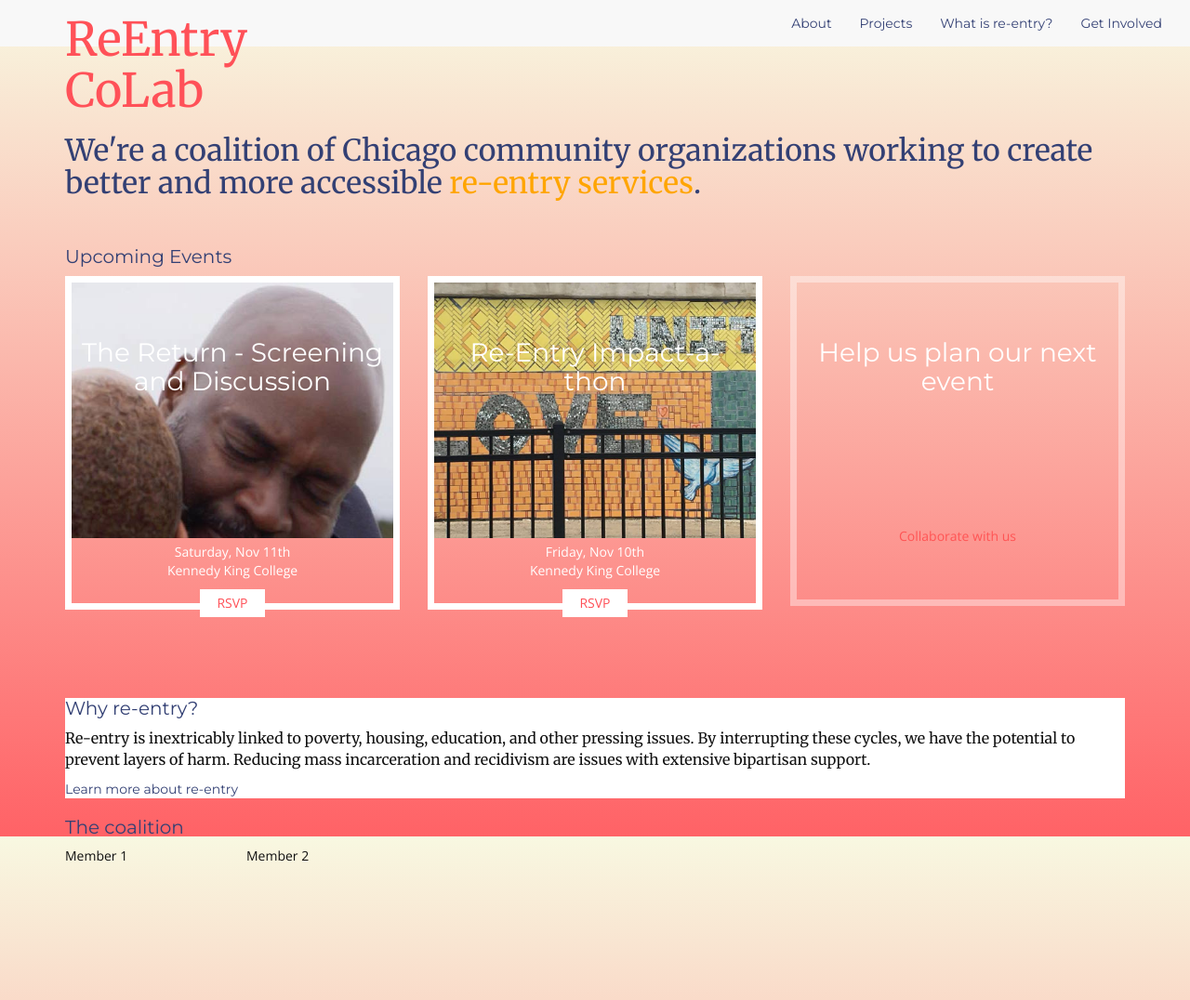
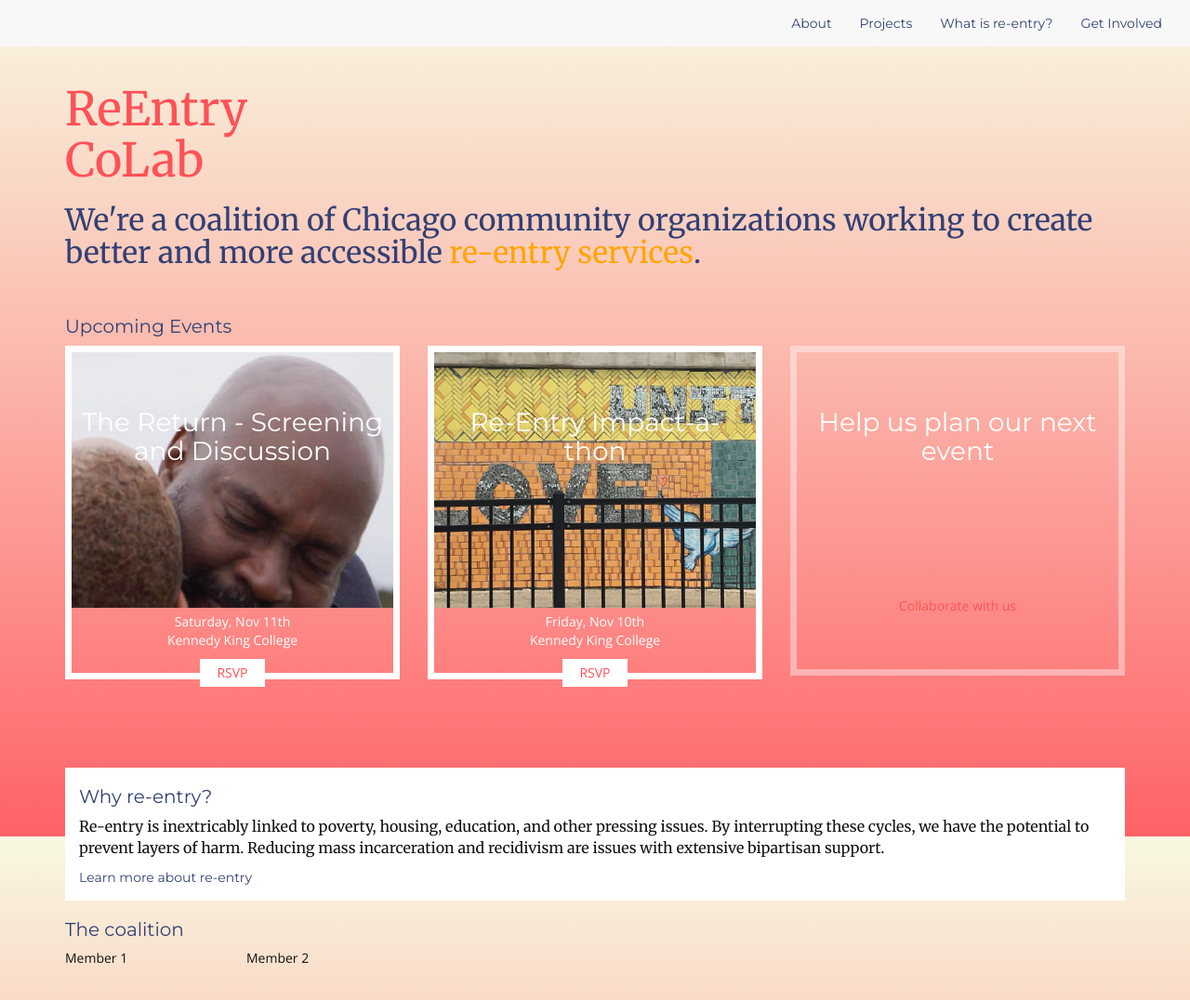
Before and after one commit to reentryco-lab/reentryco-lab.github.io, a Jekyll site: the page built from index.html, in a window 1280 px wide. Shown: the whole page at 93% size. Built offline with Jekyll 4.4.1, drawn with Linux system fonts in a browser that asks for light colours.

Commit message:
spacing updates to header and padding added to why reentry

```diff
--- a/_sass/_base.scss
+++ b/_sass/_base.scss
@@ -1,10 +1,5 @@
 a {
   color: orange;
-}
-
-
-h1.main {
-  margin-top: -55px;
 }
 
 .hero-text {
@@ -148,6 +143,7 @@ h2.main {
 .why-reentry {
   background-color: #fff;
   margin-top: 75px;
+  padding: 15px;
 }
 
 .why-reentry h2 {
```
Also changed, not shown: 1 other file.
